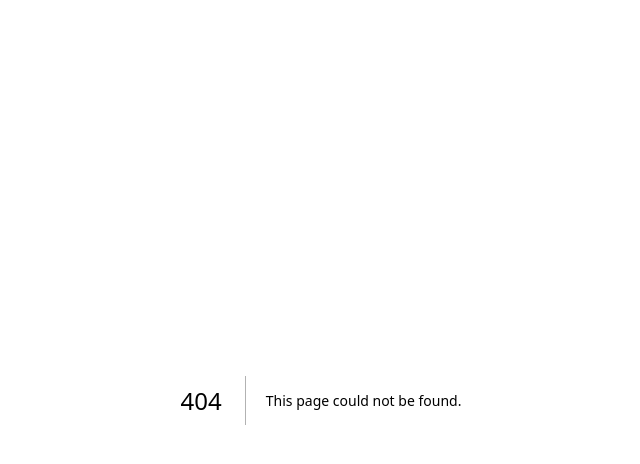
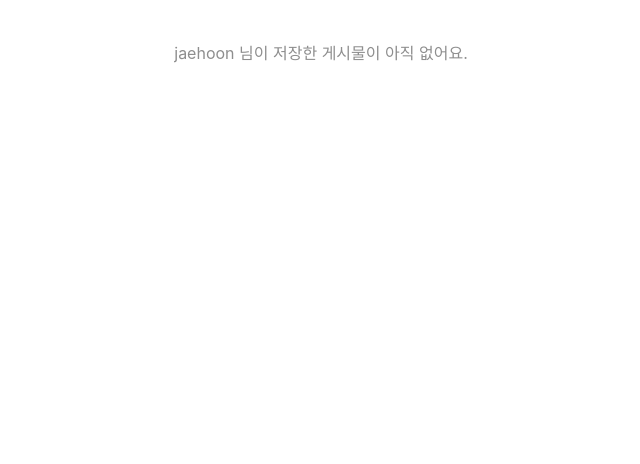
Before and after one commit to soongu/codeit-fs-16-next, a Next.js app in the folder instagram-next/: page /jaehoon/saved in a window 1280 px wide. Before the commit this address had no page. Shown: the top 464 px of the page, without its empty margins (319-959 px from the left). Built offline with nearby package versions, Linux system fonts and the light colour scheme.

Commit message:
feat: add SavedPage component with empty state message and styling

```diff
--- /dev/null
+++ b/instagram-next/app/jaehoon/saved/page.js
@@ -0,0 +1,13 @@
+// ~/instagram-next/app/jaehoon/saved/page.js
+import styles from '@/components/StatusMessage.module.scss';
+import { profile } from '../profile.js';
+
+export default function SavedPage() {
+  return (
+    <main className={styles.hashtagMain}>
+      <p className={styles.emptyHint}>
+        {profile.username} 님이 저장한 게시물이 아직 없어요.
+      </p>
+    </main>
+  );
+}
--- /dev/null
+++ b/instagram-next/components/StatusMessage.module.scss
@@ -0,0 +1,47 @@
+.hashtagMain {
+  flex: 1;
+  min-width: 0;
+  max-width: 935px;
+  margin: 0 auto;
+  width: 100%;
+}
+
+.hashtagHeader {
+  padding: 24px 20px 0;
+}
+
+.hashtagTitle {
+  font-size: 22px;
+  font-weight: 600;
+  margin: 0 0 20px;
+  color: #262626;
+}
+
+.hashtagFeed {
+  padding: 0 20px 40px;
+}
+
+.loadingText {
+  text-align: center;
+  color: #8e8e8e;
+  font-size: 16px;
+  margin-top: 20px;
+}
+
+.errorText {
+  text-align: center;
+  color: #ed4956;
+  font-size: 16px;
+  margin-top: 20px;
+}
+
+.emptyHint {
+  text-align: center;
+  color: #8e8e8e;
+  font-size: 16px;
+  padding: 40px 20px;
+}
+
+.sentinel {
+  height: 1px;
+}
```
